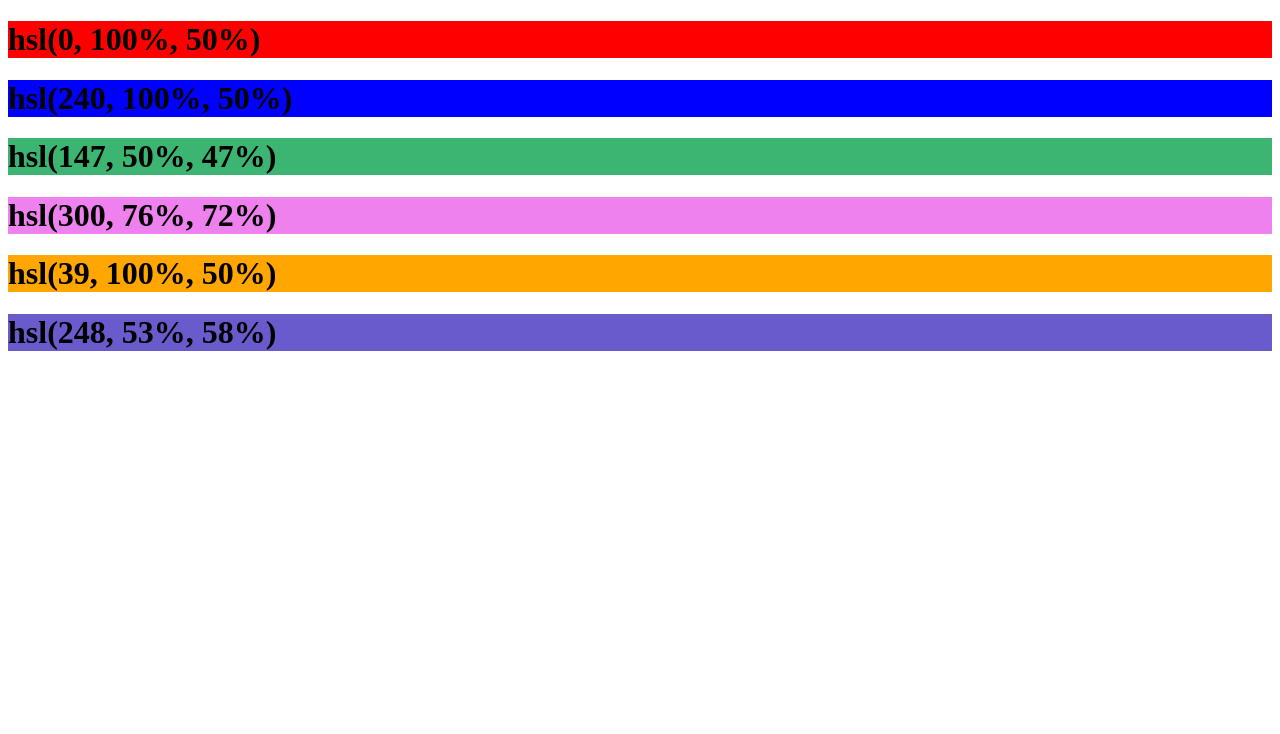
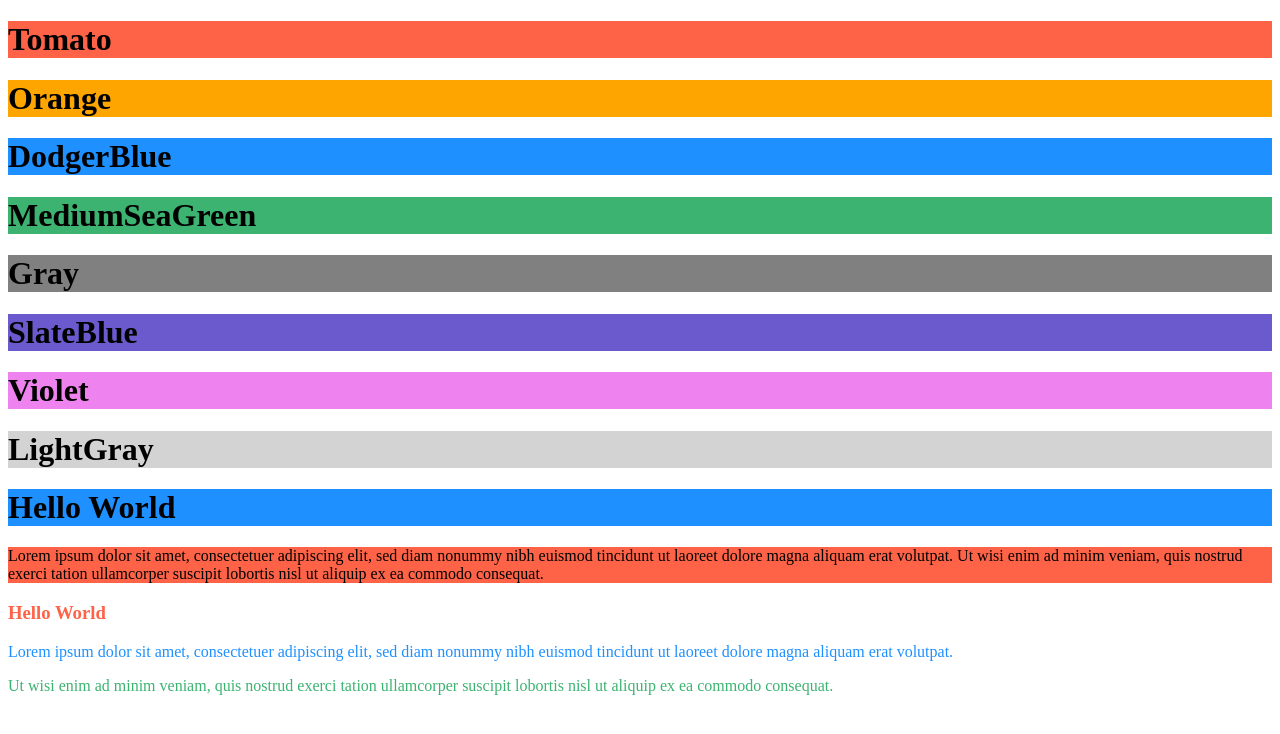
Before and after one commit to MariamAkophovi/first-lesson, a plain HTML site: page index.html in a window 1280 px wide. Drawn offline with Linux system fonts and the light colour scheme.

Commit message:
html colors

```diff
--- a/index.html
+++ b/index.html
@@ -2,12 +2,29 @@
 <html>
     <body>
 
-        <h1 style="background-color:hsl(0, 100%, 50%);">hsl(0, 100%, 50%)</h1>
-        <h1 style="background-color:hsl(240, 100%, 50%);">hsl(240, 100%, 50%)</h1>
-        <h1 style="background-color:hsl(147, 50%, 47%);">hsl(147, 50%, 47%)</h1>
-        <h1 style="background-color:hsl(300, 76%, 72%);">hsl(300, 76%, 72%)</h1>
-        <h1 style="background-color:hsl(39, 100%, 50%);">hsl(39, 100%, 50%)</h1>
-        <h1 style="background-color:hsl(248, 53%, 58%);">hsl(248, 53%, 58%)</h1>
+        <h1 style="background-color:Tomato;">Tomato</h1>
+        <h1 style="background-color:Orange;">Orange</h1>
+        <h1 style="background-color:DodgerBlue;">DodgerBlue</h1>
+        <h1 style="background-color:MediumSeaGreen;">MediumSeaGreen</h1>
+        <h1 style="background-color:Gray;">Gray</h1>
+        <h1 style="background-color:SlateBlue;">SlateBlue</h1>
+        <h1 style="background-color:Violet;">Violet</h1>
+        <h1 style="background-color:LightGray;">LightGray</h1>
 
-</body>
+
+        <h1 style="background-color:DodgerBlue;">Hello World</h1>
+
+        <p style="background-color:Tomato;">
+        Lorem ipsum dolor sit amet, consectetuer adipiscing elit, sed diam nonummy nibh euismod tincidunt ut laoreet dolore magna aliquam erat volutpat.
+        Ut wisi enim ad minim veniam, quis nostrud exerci tation ullamcorper suscipit lobortis nisl ut aliquip ex ea commodo consequat.
+        </p>
+
+        <h3 style="color:Tomato;">Hello World</h3>
+
+        <p style="color:DodgerBlue;">Lorem ipsum dolor sit amet, consectetuer adipiscing elit, sed diam nonummy nibh euismod tincidunt ut laoreet dolore magna aliquam erat volutpat.</p>
+
+        <p style="color:MediumSeaGreen;">Ut wisi enim ad minim veniam, quis nostrud exerci tation ullamcorper suscipit lobortis nisl ut aliquip ex ea commodo consequat.</p>
+
+
+    </body>
 </html>
```
